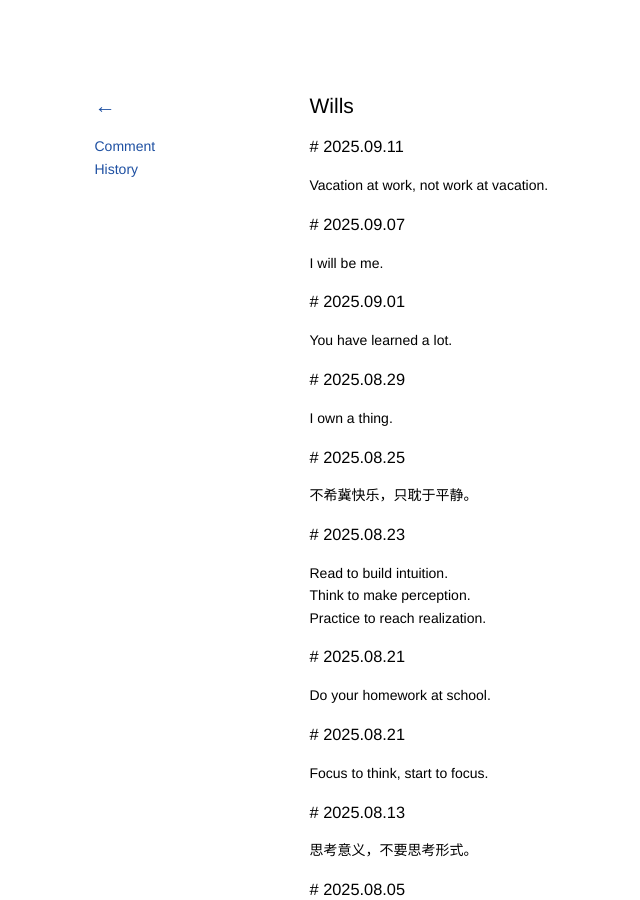
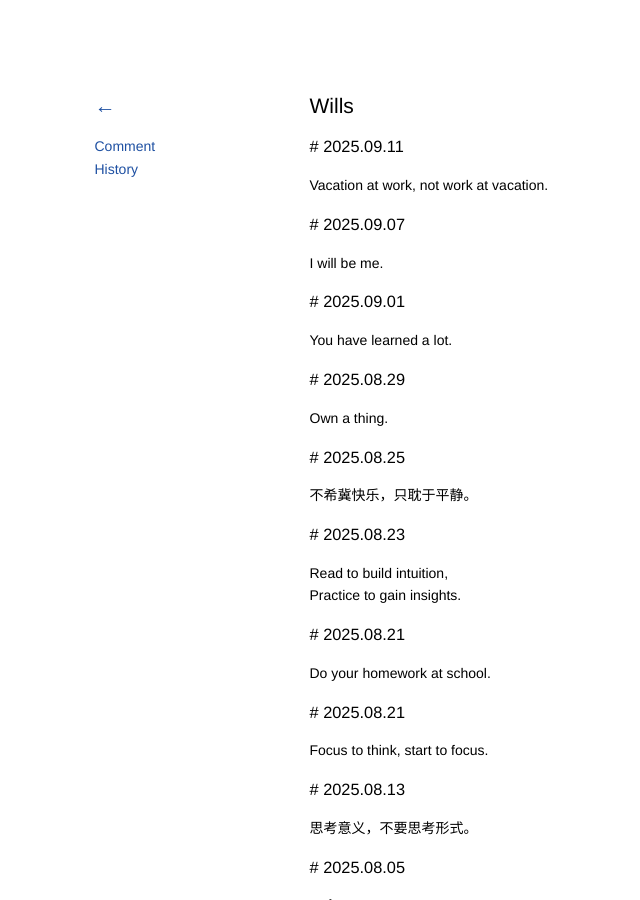
Before and after one commit to kidlj/awei, a Jekyll site: the page built from _wiki/wills.md, in a window 1280 px wide and 900 px high. Shown: the whole window, without its empty margins (38-678 px from the left). Built offline with Jekyll 4.4.1, drawn with Linux system fonts in a browser that asks for light colours.

Commit message:
update wills

```diff
--- a/_wiki/wills.md
+++ b/_wiki/wills.md
@@ -16,7 +16,7 @@ You have learned a lot.
 
 ### 2025.08.29
 
-I own a thing.
+Own a thing.
 
 ### 2025.08.25
 
@@ -24,9 +24,8 @@ I own a thing.
 
 ### 2025.08.23
 
-Read to build intuition.
-Think to make perception.
-Practice to reach realization.
+Read to build intuition,
+Practice to gain insights.
 
 ### 2025.08.21
 
```
